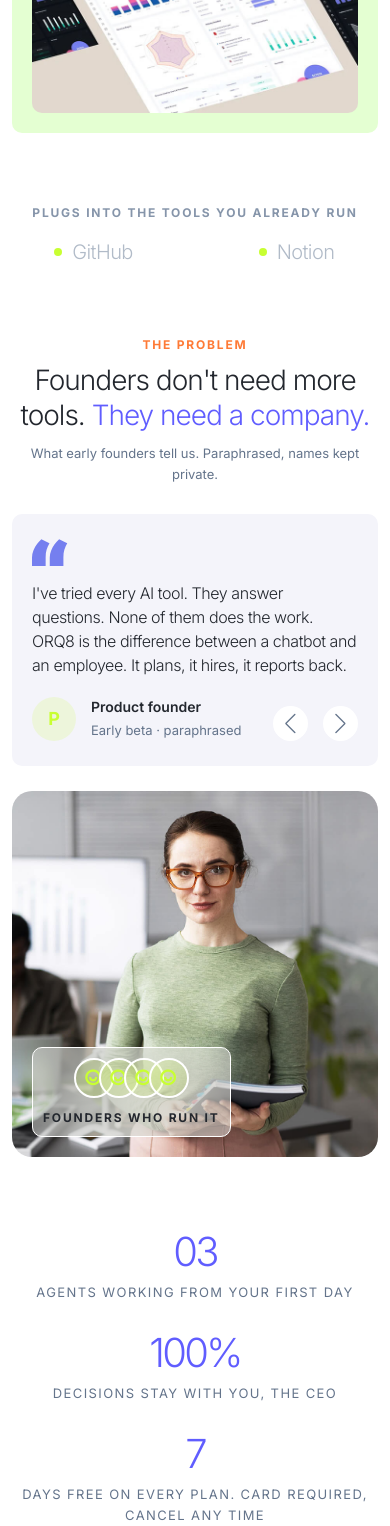
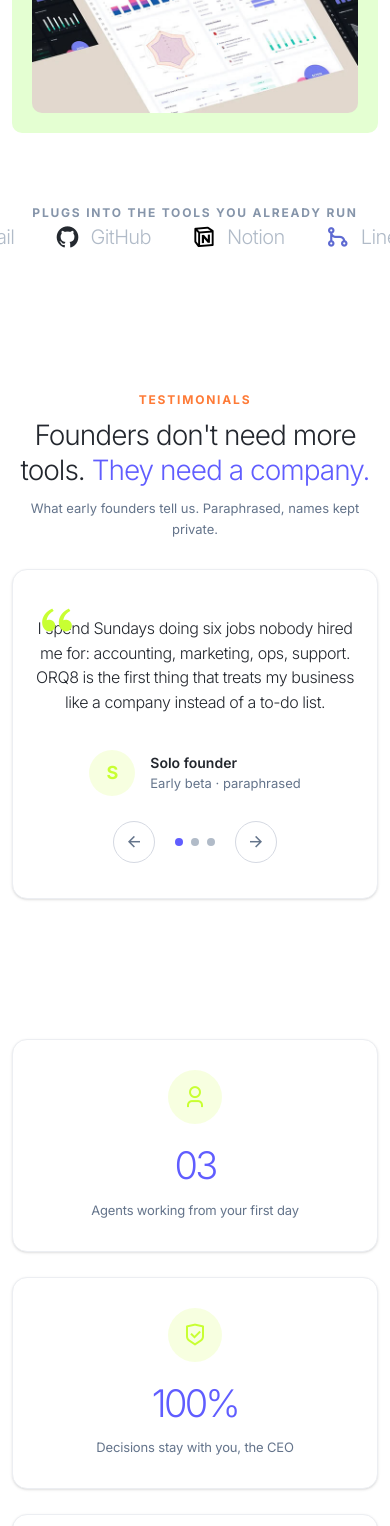
Before and after one commit to Joshua-Onyekachukwu/orq8, a Next.js app in the folder apps/landing/: page /services in a window 390 px wide. Shown: the part 2900-4426 px from the top of the page. Built offline with nearby package versions, Linux system fonts and the light colour scheme.

Commit message:
Design pass: uniform Inter font, logo marquee, cleaner How it works, non-overlapping integrations, rebuilt testimonials, contained stats, structured footer

```diff
--- a/apps/landing/src/app/globals.css
+++ b/apps/landing/src/app/globals.css
@@ -9,7 +9,6 @@
 
 @theme {
   --font-body: "Inter", serif;
-  --font-display: "Space Grotesk", "Inter", sans-serif;
   --text-xs: 12px;
   --text-sm: 13px;
   --text-base: 14px;
@@ -215,6 +214,29 @@
   animation: pulse-dot 2.4s ease-in-out infinite;
 }
 
+/** Tools logo marquee — infinite right-to-left loop (Partners section).
+    The track is duplicated in JSX; translate by -50% so one full copy cycles. */
+@keyframes marquee-scroll {
+  from {
+    transform: translateX(0);
+  }
+  to {
+    transform: translateX(-50%);
+  }
+}
+.logo-marquee-track {
+  animation: marquee-scroll 32s linear infinite;
+}
+.logo-marquee:hover .logo-marquee-track {
+  animation-play-state: paused;
+}
+
+@media (prefers-reduced-motion: reduce) {
+  .logo-marquee-track {
+    animation: none;
+  }
+}
+
 /** Integrations hub: slow orbital spin on the dashed rings (satellites ride along) */
 @keyframes orbit-spin {
   from {
--- a/apps/landing/src/app/layout.tsx
+++ b/apps/landing/src/app/layout.tsx
@@ -6,18 +6,13 @@ import "swiper/css/bundle";
 import "./globals.css";
 
 import type { Metadata } from "next";
-import { Inter, Space_Grotesk } from "next/font/google";
+import { Inter } from "next/font/google";
 import Navbar from "@/components/Layout/Navbar";
 import Footer from "@/components/Layout/Footer";
 import GoTop from "@/components/Layout/GoTop";
 
 const inter = Inter({
   variable: "--font-body",
-  subsets: ["latin"],
-});
-
-const spaceGrotesk = Space_Grotesk({
-  variable: "--font-display",
   subsets: ["latin"],
 });
 
@@ -37,7 +32,7 @@ export default function RootLayout({
 }>) {
   return (
     <html lang="en">
-      <body className={`${inter.variable} ${spaceGrotesk.variable} antialiased !bg-white dark:!bg-dark`}>
+      <body className={`${inter.variable} antialiased !bg-white dark:!bg-dark`}>
         <a
           href="#main"
           className="sr-only focus:not-sr-only focus:fixed focus:top-2 focus:left-2 focus:z-[1000] focus:bg-[#c8ff32] focus:text-[#0d1427] focus:px-4 focus:py-2 focus:rounded-md focus:font-medium"
--- a/apps/landing/src/components/About/AboutContent.tsx
+++ b/apps/landing/src/components/About/AboutContent.tsx
@@ -60,7 +60,7 @@ const AboutContent: React.FC = () => {
                 <div className="relative rounded-[10px] md:rounded-[20px] bg-navy-950 p-[20px] md:p-[25px] text-left shadow-[0px_20px_60px_-15px_rgba(13,20,39,0.45)]">
                   {/* Command center mock */}
                   <div className="flex items-center justify-between mb-[18px]">
-                    <span className="font-display text-white text-[15px] font-bold tracking-[-0.5px]">
+                    <span className="text-white text-[15px] font-bold tracking-[-0.5px]">
                       ORQ8 <span className="text-white/60">· Command Center</span>
                     </span>
                     <span className="flex items-center gap-[6px]">
@@ -97,7 +97,7 @@ const AboutContent: React.FC = () => {
                       <span className="text-[10px] font-semibold uppercase tracking-[1.6px] text-white/50">
                         Agents active
                       </span>
-                      <span className="font-display text-white text-[18px] font-bold -tracking-[0.5px]">
+                      <span className="text-white text-[18px] font-bold -tracking-[0.5px]">
                         03
                       </span>
                     </div>
@@ -120,7 +120,7 @@ const AboutContent: React.FC = () => {
                       <span className="text-[10px] font-semibold uppercase tracking-[1.6px] text-white/50">
                         Weekly cost
                       </span>
-                      <span className="font-display text-white text-[18px] font-bold -tracking-[0.5px]">
+                      <span className="text-white text-[18px] font-bold -tracking-[0.5px]">
                         $14.20
                       </span>
                     </div>
--- a/apps/landing/src/components/Common/FunFacts.tsx
+++ b/apps/landing/src/components/Common/FunFacts.tsx
@@ -4,6 +4,7 @@ import React from "react";
 
 interface FunFactItem {
   id: number;
+  icon: string;
   value: string;
   description: string;
 }
@@ -12,21 +13,25 @@ const FunFacts: React.FC = () => {
   const funFacts: FunFactItem[] = [
     {
       id: 1,
+      icon: "ri-user-3-line",
       value: "03",
       description: "Agents working from your first day",
     },
     {
       id: 2,
+      icon: "ri-shield-check-line",
       value: "100%",
       description: "Decisions stay with you, the CEO",
     },
     {
       id: 3,
+      icon: "ri-calendar-check-line",
       value: "7",
       description: "Days free on every plan. Card required, cancel any time",
     },
     {
       id: 4,
+      icon: "ri-time-line",
       value: "24/7",
       description: "Your company keeps working while you sleep",
     },
@@ -40,12 +45,15 @@ const FunFacts: React.FC = () => {
             {funFacts.map((fact) => (
               <div
                 key={fact.id}
-                className="text-center ltr:sm:text-left rtl:sm:text-right"
+                className="lift-card text-center rounded-[15px] md:rounded-[20px] bg-white dark:bg-navy-900 border border-gray-100 dark:border-white/10 shadow-sm px-[20px] py-[30px] md:py-[40px]"
               >
-                <h3 className="!font-light !text-[40px] md:!text-[60px] lg:!text-[80px] leading-none -tracking-[2.8px] md:-tracking-[3.8px] lg:-tracking-[4.8px] !mb-[5px] lg:!mb-[10px]">
+                <span className="w-[54px] h-[54px] md:w-[60px] md:h-[60px] rounded-full bg-lime/15 text-lime flex items-center justify-center text-[24px] md:text-[28px] leading-none mx-auto mb-[18px] md:mb-[22px]">
+                  <i className={fact.icon}></i>
+                </span>
+                <h3 className="!font-light !text-[38px] md:!text-[46px] lg:!text-[54px] leading-none -tracking-[2.8px] md:-tracking-[3.8px] !mb-[10px] lg:!mb-[14px]">
                   <span className="text-primary-500">{fact.value}</span>
                 </h3>
-                <span className="block uppercase tracking-[1.4px] leading-[1.6] md:leading-[1.7] lg:leading-[1.8]">
+                <span className="block text-sm md:text-[15px] text-gray-500 dark:text-gray-400 -tracking-[0.16px] leading-[1.6]">
                   {fact.description}
                 </span>
               </div>
--- a/apps/landing/src/components/Common/HowItWorks.tsx
+++ b/apps/landing/src/components/Common/HowItWorks.tsx
@@ -13,29 +13,25 @@ const steps: Step[] = [
     id: 1,
     icon: "ri-chat-3-line",
     title: "Give direction",
-    description:
-      "Say it in plain words: “I think we should build an AI support product.” No specs, no project plans. That’s the whole brief.",
+    description: "Tell ORQ8 your goal in plain words. That's the whole brief.",
   },
   {
     id: 2,
     icon: "ri-team-line",
-    title: "The Executive Agent plans and hires",
-    description:
-      "Your Exec gathers what the company knows, turns your direction into a plan, and hires the specialists it needs, inside your budget.",
+    title: "It plans and hires",
+    description: "The Executive Agent plans the work and hires the team, within budget.",
   },
   {
     id: 3,
     icon: "ri-terminal-box-line",
     title: "Agents do the work",
-    description:
-      "Researchers, writers, and engineers execute across your tools. Spend, publish, and deploy stop at your approval gate. Everything else runs.",
+    description: "They execute across your tools. Big actions wait for your approval.",
   },
   {
     id: 4,
     icon: "ri-calendar-check-line",
-    title: "You approve. The Monday report closes the loop",
-    description:
-      "Consequential decisions come to you. Approve or reject in one tap. Every Monday: what happened, what it cost, what needs your decision.",
+    title: "You approve. It reports",
+    description: "One tap to approve. Every Monday, a report on what happened and what's next.",
   },
 ];
 
@@ -66,18 +62,16 @@ const HowItWorks: React.FC = () => {
               key={step.id}
               className="lift-card group relative rounded-[15px] md:rounded-[20px] border border-white/10 bg-navy-900 p-[25px] md:p-[30px] transition-colors hover:border-lime/50"
             >
-              <div className="flex items-center justify-between mb-[25px] md:mb-[30px]">
-                <span className="w-[46px] h-[46px] md:w-[50px] md:h-[50px] rounded-full bg-lime/10 text-lime flex items-center justify-center text-[22px] md:text-[24px] leading-none transition-colors group-hover:bg-lime group-hover:text-navy-950">
-                  <i className={step.icon}></i>
-                </span>
-                <span className="font-bold text-[20px] md:text-[22px] text-white/25 tracking-[2px]">
-                  0{step.id}
-                </span>
-              </div>
-              <h3 className="!font-light !text-[19px] md:!text-[21px] !text-white !leading-[1.3] -tracking-[.44px] md:-tracking-[.8px] !mb-[10px] md:!mb-[12px]">
+              <span className="absolute top-[20px] ltr:right-[22px] rtl:left-[22px] font-bold text-[40px] leading-none text-white/10 -tracking-[2px]">
+                0{step.id}
+              </span>
+              <span className="w-[46px] h-[46px] md:w-[50px] md:h-[50px] rounded-full bg-lime/10 text-lime flex items-center justify-center text-[22px] md:text-[24px] leading-none mb-[20px] md:mb-[25px] transition-colors group-hover:bg-lime group-hover:text-navy-950">
+                <i className={step.icon}></i>
+              </span>
+              <h3 className="!font-semibold !text-[17px] md:!text-[19px] !text-white !leading-[1.3] -tracking-[.44px] !mb-[8px] md:!mb-[10px]">
                 {step.title}
               </h3>
-              <p className="text-white/65 md:text-[15px] lg:text-md -tracking-[0.16px]">
+              <p className="text-white/60 text-[14px] md:text-[15px] -tracking-[0.16px] !mb-0">
                 {step.description}
               </p>
             </div>
@@ -90,13 +84,12 @@ const HowItWorks: React.FC = () => {
               <i className="ri-loop-left-line"></i>
             </span>
             <div>
-              <h3 className="!font-light !text-[19px] md:!text-[21px] !text-white !mb-[6px] -tracking-[.44px] md:-tracking-[.8px]">
+              <h3 className="!font-semibold !text-[17px] md:!text-[19px] !text-white !mb-[6px] -tracking-[.44px]">
                 The loop never stops
               </h3>
-              <p className="text-white/65 md:text-[15px] lg:text-md -tracking-[0.16px] max-w-[560px]">
+              <p className="text-white/60 text-[14px] md:text-[15px] -tracking-[0.16px] max-w-[560px] !mb-0">
                 Your company keeps working while you sleep. Every Monday the
-                report brings you back up to speed. Then you give the next
-                direction.
+                report brings you back up to speed.
               </p>
             </div>
           </div>
--- a/apps/landing/src/components/Common/Partners.tsx
+++ b/apps/landing/src/components/Common/Partners.tsx
@@ -1,62 +1,57 @@
 "use client";
 
 import React from "react";
-import { Swiper, SwiperSlide } from "swiper/react";
-import { Autoplay } from "swiper/modules";
-import { usePrefersReducedMotion } from "@/hooks/use-prefers-reduced-motion";
 
+// Brand logos the tool strip scrolls. The list is one full sequence; the
+// track renders it twice so the -50% translate loops seamlessly. Remixicon
+// brand icons keep this dependency-free.
 const tools = [
-  "Slack",
-  "Gmail",
-  "GitHub",
-  "Notion",
-  "Linear",
-  "Stripe",
-  "Zapier",
-  "Google Drive",
+  { name: "Slack", icon: "ri-slack-fill", color: "#611f69" },
+  { name: "Gmail", icon: "ri-google-fill", color: "#4285F4" },
+  { name: "GitHub", icon: "ri-github-fill", color: "#24292f" },
+  { name: "Notion", icon: "ri-notion-line", color: "#000000" },
+  { name: "Linear", icon: "ri-git-merge-line", color: "#5E6AD2" },
+  { name: "Stripe", icon: "ri-stripe-line", color: "#635bff" },
+  { name: "Zapier", icon: "ri-zapier-line", color: "#FF4F00" },
+  { name: "Drive", icon: "ri-google-drive-line", color: "#00AC47" },
 ];
 
+// Two full copies of the sequence for a seamless loop.
+const trackItems = [...tools, ...tools];
+
 const Partners: React.FC = () => {
-  const reducedMotion = usePrefersReducedMotion();
-
   return (
     <>
-      <div className="py-[70px] md:py-[90px] lg:py-[110px]">
+      <div className="py-[70px] md:py-[90px] lg:py-[110px] xl:py-[130px] 2xl:py-[150px]">
         <div className="container sm:max-w-[540px] md:max-w-[720px] lg:max-w-[960px] xl:max-w-[1308px] mx-auto px-[12px]">
           <p className="text-center uppercase font-bold tracking-[1.8px] text-xs text-gray-400 mb-[35px] md:mb-[45px]">
             Plugs into the tools you already run
           </p>
+        </div>
 
-          <Swiper
-            modules={[Autoplay]}
-            loop
-            autoplay={
-              reducedMotion
-                ? false
-                : {
-                    delay: 2200,
-                    disableOnInteraction: false,
-                  }
-            }
-            spaceBetween={40}
-            breakpoints={{
-              0: { slidesPerView: 2 },
-              640: { slidesPerView: 3 },
-              1024: { slidesPerView: 4 },
-              1280: { slidesPerView: 6 },
-            }}
-          >
-            {tools.map((tool) => (
-              <SwiperSlide key={tool}>
-                <div className="flex items-center justify-center gap-[10px] text-gray-300 transition-colors hover:text-primary-500">
-                  <span className="w-[8px] h-[8px] rounded-full bg-lime"></span>
-                  <span className="text-[20px] lg:text-[24px] font-light -tracking-[0.6px]">
-                    {tool}
-                  </span>
-                </div>
-              </SwiperSlide>
+        {/* Infinite right-to-left marquee. The track is duplicated so the loop
+            never jumps; reduced-motion users get a static row. */}
+        <div
+          className="logo-marquee relative overflow-hidden"
+          role="presentation"
+        >
+          <div className="logo-marquee-track flex items-center gap-[40px] md:gap-[64px] w-max">
+            {trackItems.map((tool, i) => (
+              <div
+                key={`${tool.name}-${i}`}
+                className="flex items-center gap-[10px] text-gray-300 transition-colors hover:text-primary-500 whitespace-nowrap"
+              >
+                <i
+                  className={`${tool.icon} text-[26px] md:text-[30px] leading-none`}
+                  style={{ color: tool.color }}
+                  aria-hidden="true"
+                ></i>
+                <span className="text-[20px] lg:text-[24px] font-light -tracking-[0.6px]">
+                  {tool.name}
+                </span>
+              </div>
             ))}
-          </Swiper>
+          </div>
         </div>
       </div>
     </>
--- a/apps/landing/src/components/Common/Testimonials.tsx
+++ b/apps/landing/src/components/Common/Testimonials.tsx
@@ -1,10 +1,6 @@
 "use client";
 
-import React, { useEffect } from "react";
-import Image from "next/image";
-import { Swiper, SwiperSlide } from "swiper/react";
-import { Autoplay, Navigation } from "swiper/modules";
-import { usePrefersReducedMotion } from "@/hooks/use-prefers-reduced-motion";
+import React, { useState } from "react";
 
 interface Testimonial {
   id: number;
@@ -12,7 +8,6 @@ interface Testimonial {
   role: string;
 }
 
-const Testimonials: React.FC = () => {
 const testimonials: Testimonial[] = [
   {
     id: 1,
@@ -34,32 +29,22 @@ const Testimonials: React.FC = () => {
   },
 ];
 
-  const reducedMotion = usePrefersReducedMotion();
+const Testimonials: React.FC = () => {
+  const [current, setCurrent] = useState(0);
 
-  // Swiper's default prev/next buttons have no accessible names, so label them once mounted.
-  useEffect(() => {
-    const root = document.getElementById("financeTestimonialsSlides");
-    if (!root) return;
-    root
-      .querySelectorAll(".swiper-button-prev, .swiper-button-next")
-      .forEach((el) => {
-        if (!el.getAttribute("aria-label")) {
-          el.setAttribute(
-            "aria-label",
-            el.classList.contains("swiper-button-prev")
-              ? "Previous testimonial"
-              : "Next testimonial"
-          );
-        }
-      });
-  }, []);
+  const prev = () =>
+    setCurrent((c) => (c - 1 + testimonials.length) % testimonials.length);
+  const next = () => setCurrent((c) => (c + 1) % testimonials.length);
+
+  const testimonial = testimonials[current];
 
   return (
     <>
+      <div className="py-[70px] md:py-[90px] lg:py-[110px] xl:py-[130px] 2xl:py-[150px]">
         <div className="container sm:max-w-[540px] md:max-w-[720px] lg:max-w-[960px] xl:max-w-[1308px] mx-auto px-[12px]">
           <div className="mb-[30px] md:mb-[40px] lg:mb-[50px] mx-auto text-center md:max-w-[495px] lg:max-w-[600px]">
             <span className="block uppercase font-bold tracking-[1.8px] text-xs text-orange-400 mb-[10px] lg:mb-[15px]">
-            The problem
+              Testimonials
             </span>
             <h2 className="!mb-0 !font-light !text-2xl md:!text-4xl lg:!text-[46px] -tracking-[1px] md:-tracking-[2px] lg:-tracking-[2.76px]">
               Founders don&apos;t need more tools.{" "}
@@ -70,86 +55,73 @@ const Testimonials: React.FC = () => {
             </p>
           </div>
 
-        <div className="grid grid-cols-1 lg:grid-cols-2 gap-[25px]">
+          <div className="relative mx-auto max-w-[900px] rounded-[15px] md:rounded-[30px] bg-white dark:bg-navy-900 border border-gray-100 dark:border-white/10 shadow-sm px-[20px] md:px-[50px] lg:px-[70px] py-[35px] md:py-[60px] text-center">
+            <i className="ri-double-quotes-l absolute top-[30px] ltr:left-[24px] rtl:right-[24px] md:top-[45px] ltr:md:left-[40px] rtl:md:right-[40px] text-[40px] md:text-[56px] text-lime leading-none"></i>
+
             <div
-            className="bg-[#f4f4fa] dark:bg-navy-900 py-[25px] md:py-[50px] lg:py-[58.5px] xl:py-[125px] px-[20px] md:px-[30px] lg:px-[40px] xl:px-[60px] rounded-[10px] md:rounded-[20px] relative"
-            id="financeTestimonialsSlides"
+              role="group"
+              aria-roledescription="carousel"
+              aria-label="Founder testimonials"
+              aria-live="polite"
             >
-            <Swiper
-              spaceBetween={25}
-              slidesPerView={1}
-              navigation={true}
-              autoplay={
-                reducedMotion
-                  ? false
-                  : {
-                      delay: 5000,
-                      disableOnInteraction: false,
-                      pauseOnMouseEnter: true,
-                    }
-              }
-              modules={[Autoplay, Navigation]}
-              className="partner-slides"
-            >
-              {testimonials.map((testimonial) => (
-                <SwiperSlide key={testimonial.id}>
-                  <Image
-                    src="/images/icons/quote.svg"
-                    className="mb-[15px] md:mb-[25px] xl:mb-[40px]"
-                    alt=""
-                    width={36}
-                    height={27}
-                  />
-                  <p className="font-light text-md md:text-lg lg:text-[20px] xl:text-xl -tracking-[.44px] lg:-tracking-[1px] xl:-tracking-[1.44px] text-black dark:text-white !leading-[1.5]">
+              <p className="!mb-0 font-light text-md md:text-lg lg:text-[22px] xl:text-2xl -tracking-[.44px] lg:-tracking-[1px] xl:-tracking-[1.44px] text-black dark:text-white !leading-[1.55] min-h-[120px] md:min-h-[110px] flex items-center justify-center">
                 {testimonial.quote}
               </p>
-                  <div className="flex items-center gap-[15px] mt-[20px] md:mt-[30px] xl:mt-[45px]">
+
+              <div className="flex items-center justify-center gap-[15px] mt-[25px] md:mt-[40px]">
                 <div
                   aria-hidden="true"
-                      className="w-[44px] h-[44px] rounded-full bg-lime/15 text-lime flex items-center justify-center font-bold text-lg shrink-0"
+                  className="w-[46px] h-[46px] rounded-full bg-lime/15 text-lime flex items-center justify-center font-bold text-lg shrink-0"
                 >
                   {testimonial.role.charAt(0)}
                 </div>
-                    <div>
-                      <h3 className="!text-base md:!text-md !font-semibold !mb-[5px]">
+                <div className="text-left">
+                  <h3 className="!text-base md:!text-md !font-semibold !mb-[3px]">
                     {testimonial.role}
                   </h3>
-                      <span className="block">Early beta · paraphrased</span>
+                  <span className="block text-sm text-gray-500 dark:text-gray-400">
+                    Early beta · paraphrased
+                  </span>
                 </div>
               </div>
-                </SwiperSlide>
-              ))}
-            </Swiper>
             </div>
 
-          <div className="text-center relative rounded-[10px] md:rounded-[20px]">
-            <Image
-              src="/images/testimonials.jpg"
-              alt=""
-              aria-hidden="true"
-              className="rounded-[20px] inline-block"
-              width={939}
-              height={939}
-            />
+            {/* controls */}
+            <div className="flex items-center justify-center gap-[20px] mt-[25px] md:mt-[30px]">
+              <button
+                type="button"
+                onClick={prev}
+                aria-label="Previous testimonial"
+                className="btn-press w-[42px] h-[42px] rounded-full border border-gray-200 dark:border-white/15 text-gray-500 dark:text-gray-400 flex items-center justify-center hover:text-primary-500 hover:border-primary-500 transition-colors"
+              >
+                <i className="ri-arrow-left-line text-[18px]"></i>
+              </button>
 
-            <div
-              className="absolute ltr:left-[20px] rtl:right-[20px] bottom-[20px] md:max-w-[386px] uppercase text-xs font-bold tracking-[1.8px] rounded-[10px] md:rounded-[50px] border border-white dark:border-dark p-[10px] bg-white/40 dark:bg-dark/40 text-black dark:text-white text-center ltr:md:text-left rtl:md:text-right md:flex items-center gap-[10px] ltr:md:pr-[30px] rtl:md:pl-[30px]"
-              style={{
-                backdropFilter: "blur(40px)",
-              }}
-            >
-              <div className="flex items-center justify-center ltr:md:justify-left rtl:md:justify-right mb-[12px] md:mb-0">
-                {[0, 1, 2, 3].map((index) => (
-                  <div
-                    key={index}
-                    aria-hidden="true"
-                    className="w-[40px] h-[40px] rounded-full border-[2px] border-white dark:border-dark bg-lime/15 text-lime flex items-center justify-center ltr:-mr-[15px] rtl:-ml-[15px] ltr:last:mr-0 rtl:last:ml-0"
-                  >
-                    <i className="ri-user-smile-line text-[18px]"></i>
-                  </div>
+              <div className="flex items-center gap-[8px]">
+                {testimonials.map((t, i) => (
+                  <button
+                    key={t.id}
+                    type="button"
+                    onClick={() => setCurrent(i)}
+                    aria-label={`Go to testimonial ${i + 1}`}
+                    aria-current={i === current ? "true" : undefined}
+                    className={`w-[8px] rounded-full transition-all duration-300 ${
+                      i === current
+                        ? "bg-primary-500 h-[8px]"
+                        : "bg-gray-300 dark:bg-white/20 h-[8px] hover:bg-primary-300"
+                    }`}
+                  ></button>
                 ))}
               </div>
-              FOUNDERS WHO RUN IT
+
+              <button
+                type="button"
+                onClick={next}
+                aria-label="Next testimonial"
+                className="btn-press w-[42px] h-[42px] rounded-full border border-gray-200 dark:border-white/15 text-gray-500 dark:text-gray-400 flex items-center justify-center hover:text-primary-500 hover:border-primary-500 transition-colors"
+              >
+                <i className="ri-arrow-right-line text-[18px]"></i>
+              </button>
             </div>
           </div>
         </div>
--- a/apps/landing/src/components/Home/HeroBanner.tsx
+++ b/apps/landing/src/components/Home/HeroBanner.tsx
@@ -1,7 +1,6 @@
 "use client";
 
 import React from "react";
-import Image from "next/image";
 import Link from "next/link";
 
 /* The ORQ8 "command center", the product the hero sells.
@@ -232,7 +231,7 @@ const HeroBanner: React.FC = () => {
                   THE AI ORGANIZATION OPERATING SYSTEM
                 </span>
 
-                <h1 className="font-display !mb-[15px] lg:!mb-[20px] !text-white !font-light !text-[35px] md:!text-[50px] lg:!text-[60px] xl:!text-[76px] 2xl:!text-[86px] !leading-[1.08] -tracking-[2px] md:-tracking-[3px] xl:-tracking-[4px] text-balance">
+                <h1 className="!mb-[15px] lg:!mb-[20px] !text-white !font-light !text-[35px] md:!text-[50px] lg:!text-[60px] xl:!text-[76px] 2xl:!text-[86px] !leading-[1.08] -tracking-[2px] md:-tracking-[3px] xl:-tracking-[4px] text-balance">
                   Run your company with{" "}
                   <span className="font-bold text-lime">AI employees</span>
                 </h1>
--- a/apps/landing/src/components/Layout/Navbar.tsx
+++ b/apps/landing/src/components/Layout/Navbar.tsx
@@ -2,7 +2,7 @@
 
 import React, { useEffect, useState } from "react";
 import Link from "next/link";
-import { usePathname, useRouter } from "next/navigation";
+import { usePathname } from "next/navigation";
 
 // Menu items. `href` points at a section (`/#id`) when the content lives on the
 // landing page, or at a dedicated route when it has its own page. The nav is
@@ -25,7 +25,6 @@ function normalized(path: string): string {
 
 const Navbar: React.FC = () => {
   const pathname = usePathname();
-  const router = useRouter();
 
   // Sticky navbar. Glass command-bar once you scroll.
   // The transparent bar sits over the navy hero on the homepage (white
```
Also changed, not shown: apps/landing/src/components/Common/About.tsx (+5 -3 lines), apps/landing/src/components/Common/Integrations.tsx (+47 -63 lines), apps/landing/src/components/Layout/Footer.tsx (+99 -65 lines). Lines whose indentation alone changed are shown as unchanged.
